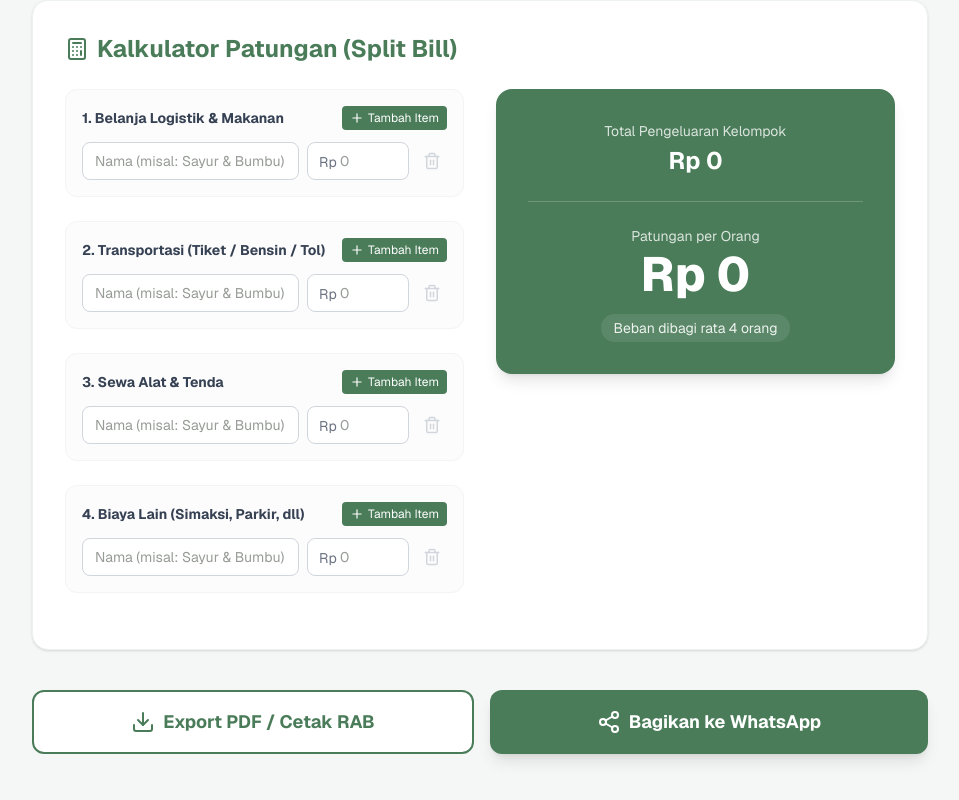
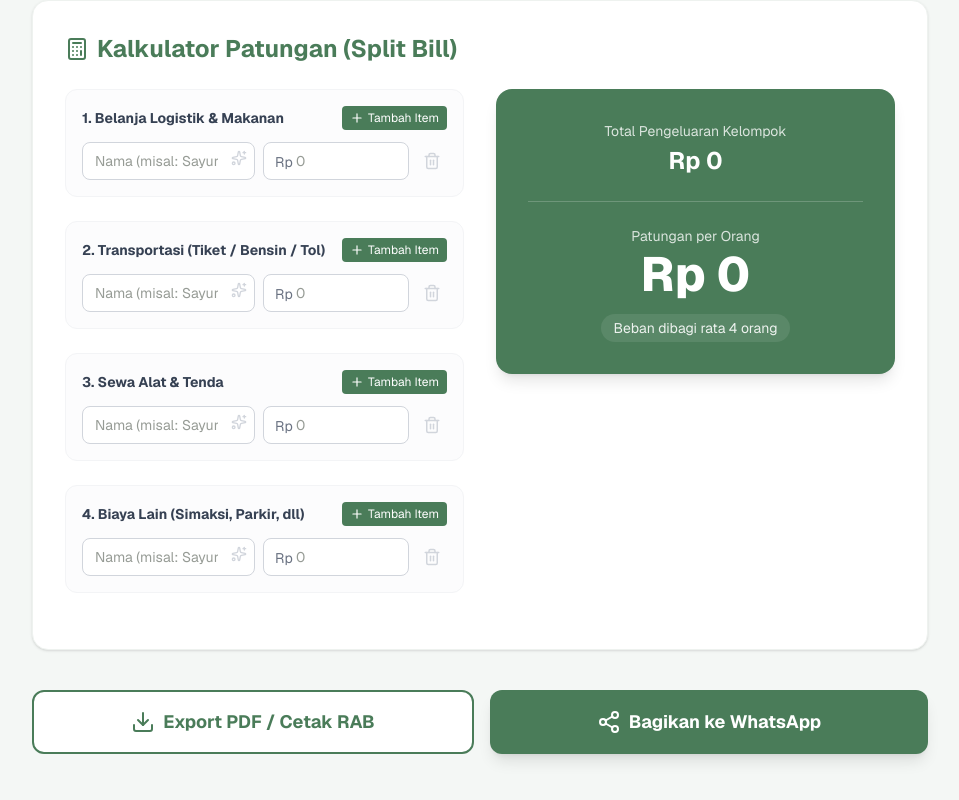
Before and after one commit to fredyyfajarr/freedayz-hiking-estimation, a Next.js app: page / in a window 1280 px wide. Shown: the part 1805-2605 px from the top of the page, without its empty margins (160-1119 px from the left). Built offline with nearby package versions, Linux system fonts and the light colour scheme.

Commit message:
feat: integrate Gemini AI for auto price estimation in split bill

```diff
--- a/package.json
+++ b/package.json
@@ -9,6 +9,7 @@
     "lint": "eslint"
   },
   "dependencies": {
+    "@google/generative-ai": "^0.24.1",
     "html2pdf.js": "^0.14.0",
     "lucide-react": "^1.24.0",
     "next": "16.2.10",
--- /dev/null
+++ b/src/app/api/estimate/route.ts
@@ -0,0 +1,40 @@
+import { NextRequest, NextResponse } from "next/server";
+import { GoogleGenerativeAI } from "@google/generative-ai";
+
+const genAI = new GoogleGenerativeAI(process.env.GEMINI_API_KEY || "");
+
+export async function POST(req: NextRequest) {
+  try {
+    const { itemName } = await req.json();
+
+    if (!itemName) {
+      return NextResponse.json({ error: "Item name is required" }, { status: 400 });
+    }
+
+    if (!process.env.GEMINI_API_KEY) {
+      return NextResponse.json({ error: "API Key not configured" }, { status: 500 });
+    }
+
+    // gemini-1.5-flash is extremely fast and free tier friendly
+    const model = genAI.getGenerativeModel({ model: "gemini-1.5-flash" });
+
+    const prompt = `Anda adalah asisten khusus untuk aplikasi kalkulator pendakian gunung di Indonesia.
+Tugas Anda adalah memperkirakan harga rata-rata/wajar di minimarket atau pasar Indonesia (tahun berjalan) untuk barang berikut: "${itemName}".
+ATURAN SANGAT KETAT:
+1. Anda HANYA boleh membalas dengan ANGKA SAJA (tanpa titik, koma, huruf, atau simbol mata uang).
+2. Jika barang tidak spesifik (misal: "tenda"), berikan tebakan harga rata-rata sewa per hari atau harga beli murah, namun hanya dalam bentuk angka.
+3. Misalnya, jika perkiraan harga adalah Rp 45.000, balas persis: 45000`;
+
+    const result = await model.generateContent(prompt);
+    const responseText = result.response.text();
+
+    // Clean the response: remove any non-digit characters to ensure strict numeric output
+    const numericMatch = responseText.replace(/[^0-9]/g, '');
+    const estimatedPrice = parseInt(numericMatch, 10) || 0;
+
+    return NextResponse.json({ price: estimatedPrice });
+  } catch (error: any) {
+    console.error("Gemini API Error:", error);
+    return NextResponse.json({ error: "Failed to estimate price" }, { status: 500 });
+  }
+}
--- a/src/app/page.tsx
+++ b/src/app/page.tsx
@@ -59,8 +59,14 @@ export default function Home() {
       + formatBillList("Alat & Tenda", splitBill.equipment)
       + formatBillList("Lain-lain", splitBill.misc);
 
+    const validTransportCount = typeof transportCount === "number" ? transportCount : 1;
+    const transportTotal = sumCategory(splitBill.transport);
+    const transportInfoWA = transportTotal > 0
+      ? `\n_💡 Info: Patungan bensin per ${transportType} = ${formatRupiah(transportTotal / validTransportCount)} (dibagi rata penumpang di dalamnya)_\n`
+      : "";
+
     const splitBillSection = billDetails
-      ? `*Rincian Split Bill / Patungan:*\n${billDetails}\n*Total Biaya Kelompok: ${formatRupiah(totalSharedCost)}*\n*Patungan Per Orang: ${formatRupiah(costPerPerson)}*\n\n`
+      ? `*Rincian Split Bill / Patungan:*\n${billDetails}${transportInfoWA}\n*Total Biaya Kelompok: ${formatRupiah(totalSharedCost)}*\n*Patungan Per Orang: ${formatRupiah(costPerPerson)}*\n\n`
       : `*Estimasi Patungan (Ptpt):*\nBelum ada rincian biaya yang dimasukkan.\n\n`;
 
     const text = `*Rencana Pendakian ${mountainName || "Gunung"} (${mode})*\nPeserta: ${safeParticipants} Orang\nDurasi: ${actualDuration} Hari\n\n`
@@ -115,6 +121,8 @@ export default function Home() {
             totalSharedCost={totalSharedCost}
             costPerPerson={costPerPerson}
             participants={participants}
+            transportType={transportType}
+            transportCount={transportCount}
             formatRupiah={formatRupiah}
           />
         </div>
--- a/src/components/SplitBill.tsx
+++ b/src/components/SplitBill.tsx
@@ -1,4 +1,5 @@
-import { Calculator, Trash2, Plus } from "lucide-react";
+import { Calculator, Trash2, Plus, Sparkles, Loader2 } from "lucide-react";
+import { useState } from "react";
 
 export interface BillItem {
   id: string;
@@ -19,16 +20,26 @@ interface SplitBillProps {
   totalSharedCost: number;
   costPerPerson: number;
   participants: number | "";
+  transportType: string;
+  transportCount: number | "";
   formatRupiah: (n: number) => string;
 }
 
-export default function SplitBill({
-  splitBill, setSplitBill,
-  totalSharedCost, costPerPerson, participants, formatRupiah
-}: SplitBillProps) {
-  const safeParticipants = typeof participants === "number" ? participants : 1;
+const BillSection = ({
+  title,
+  category,
+  splitBill,
+  setSplitBill,
+  formatRupiah
+}: {
+  title: string,
+  category: keyof SplitBillData,
+  splitBill: SplitBillData,
+  setSplitBill: React.Dispatch<React.SetStateAction<SplitBillData>>,
+  formatRupiah: (n: number) => string
+}) => {
+  const [loadingItems, setLoadingItems] = useState<Record<string, boolean>>({});
 
-  const BillSection = ({ title, category }: { title: string, category: keyof SplitBillData }) => {
   const items = splitBill[category];
 
   const addItem = () => {
@@ -52,6 +63,28 @@ export default function SplitBill({
     }));
   };
 
+  const estimatePrice = async (id: string, itemName: string) => {
+    if (!itemName.trim()) return;
+
+    setLoadingItems(prev => ({ ...prev, [id]: true }));
+    try {
+      const res = await fetch('/api/estimate', {
+        method: 'POST',
+        headers: { 'Content-Type': 'application/json' },
+        body: JSON.stringify({ itemName })
+      });
+      const data = await res.json();
+
+      if (data.price !== undefined && data.price > 0) {
+        updateItem(id, 'price', data.price);
+      }
+    } catch (err) {
+      console.error(err);
+    } finally {
+      setLoadingItems(prev => ({ ...prev, [id]: false }));
+    }
+  };
+
   const categoryTotal = items.reduce((acc, curr) => acc + (Number(curr.price) || 0), 0);
 
   return (
@@ -65,26 +98,36 @@ export default function SplitBill({
       <div className="space-y-2">
         {items.map((item) => (
           <div key={item.id} className="flex gap-2 items-center">
+            <div className="relative flex-1">
               <input
                 type="text"
                 placeholder="Nama (misal: Sayur & Bumbu)"
                 value={item.name}
                 onChange={e => updateItem(item.id, 'name', e.target.value)}
-                className="flex-1 px-3 py-2 border border-gray-300 rounded-lg focus:ring-2 focus:ring-[var(--color-brand)] outline-none text-sm bg-white"
+                className="w-full px-3 py-2 pr-9 border border-gray-300 rounded-lg focus:ring-2 focus:ring-[var(--color-brand)] outline-none text-sm bg-white transition-all"
               />
+              <button
+                onClick={() => estimatePrice(item.id, item.name)}
+                disabled={!item.name || loadingItems[item.id]}
+                title="Tebak Harga Pakai AI"
+                className="absolute right-2 top-2 text-[var(--color-brand)] hover:text-[var(--color-brand-hover)] disabled:text-gray-300 disabled:cursor-not-allowed transition-all"
+              >
+                {loadingItems[item.id] ? <Loader2 size={16} className="animate-spin" /> : <Sparkles size={16} />}
+              </button>
+            </div>
             <div className="relative w-2/5">
               <span className="absolute left-3 top-2.5 text-gray-500 text-sm">Rp</span>
               <input
                 type="number" min="0" placeholder="0"
                 value={item.price}
                 onChange={e => updateItem(item.id, 'price', e.target.value === "" ? "" : Number(e.target.value))}
-                  className="w-full pl-8 pr-3 py-2 border border-gray-300 rounded-lg focus:ring-2 focus:ring-[var(--color-brand)] outline-none text-sm bg-white"
+                className="w-full pl-8 pr-3 py-2 border border-gray-300 rounded-lg focus:ring-2 focus:ring-[var(--color-brand)] outline-none text-sm bg-white transition-all"
               />
             </div>
             <button
               onClick={() => removeItem(item.id)}
               disabled={items.length === 1}
-                className={`p-1.5 rounded ${items.length === 1 ? 'text-gray-300 cursor-not-allowed' : 'text-red-500 hover:bg-red-50'}`}
+              className={`p-1.5 rounded transition-all ${items.length === 1 ? 'text-gray-300 cursor-not-allowed' : 'text-red-500 hover:bg-red-50'}`}
             >
               <Trash2 size={18} />
             </button>
@@ -100,6 +143,13 @@ export default function SplitBill({
   );
 };
 
+export default function SplitBill({
+  splitBill, setSplitBill,
+  totalSharedCost, costPerPerson, participants,
+  transportType, transportCount, formatRupiah
+}: SplitBillProps) {
+  const safeParticipants = typeof participants === "number" ? participants : 1;
+
   return (
     <section className="bg-white rounded-2xl shadow-sm border border-[var(--color-surface-hover)] p-6 md:p-8">
       <h3 className="text-2xl font-bold mb-6 flex items-center gap-2 text-[var(--color-brand)]">
@@ -108,10 +158,33 @@ export default function SplitBill({
 
       <div className="grid grid-cols-1 md:grid-cols-2 gap-8 items-start">
         <div className="space-y-4">
-          <BillSection title="1. Belanja Logistik & Makanan" category="logistics" />
-          <BillSection title="2. Transportasi (Tiket / Bensin / Tol)" category="transport" />
-          <BillSection title="3. Sewa Alat & Tenda" category="equipment" />
-          <BillSection title="4. Biaya Lain (Simaksi, Parkir, dll)" category="misc" />
+          <BillSection title="1. Belanja Logistik & Makanan" category="logistics" splitBill={splitBill} setSplitBill={setSplitBill} formatRupiah={formatRupiah} />
+
+          <div className="mb-6">
+            <BillSection title="2. Transportasi (Tiket / Bensin / Tol)" category="transport" splitBill={splitBill} setSplitBill={setSplitBill} formatRupiah={formatRupiah} />
+            {(() => {
+              const transportTotal = splitBill.transport.reduce((acc, curr) => acc + (Number(curr.price) || 0), 0);
+              if (transportTotal > 0 && transportCount) {
+                const validCount = typeof transportCount === "number" ? transportCount : 1;
+                const costPerVehicle = transportTotal / validCount;
+                const peoplePerVehicle = safeParticipants / validCount;
+                const roundedPeople = Number.isInteger(peoplePerVehicle) ? peoplePerVehicle : peoplePerVehicle.toFixed(1);
+                return (
+                  <div className="bg-blue-50/80 p-4 rounded-xl -mt-4 border border-blue-100 text-sm text-blue-900 shadow-sm relative z-10">
+                    <span className="font-bold flex items-center gap-1 mb-1 text-[var(--color-brand)]">💡 Info Patungan {transportType}</span>
+                    <p className="leading-relaxed opacity-90">
+                      Beban bensin/tiket untuk 1 unit kendaraan adalah <b>{formatRupiah(costPerVehicle)}</b>.<br/>
+                      Asumsi 1 kendaraan diisi {roundedPeople} orang, maka masing-masing penumpang di kendaraan tersebut patungan sebesar <b>{formatRupiah(costPerVehicle / peoplePerVehicle)}</b>.
+                    </p>
+                  </div>
+                );
+              }
+              return null;
+            })()}
+          </div>
+
+          <BillSection title="3. Sewa Alat & Tenda" category="equipment" splitBill={splitBill} setSplitBill={setSplitBill} formatRupiah={formatRupiah} />
+          <BillSection title="4. Biaya Lain (Simaksi, Parkir, dll)" category="misc" splitBill={splitBill} setSplitBill={setSplitBill} formatRupiah={formatRupiah} />
         </div>
 
         <div className="bg-[var(--color-brand)] text-white p-6 md:p-8 rounded-2xl flex flex-col justify-center items-center shadow-lg sticky top-6">
```
Also changed, not shown: 1 other file (tests, documents, lock files or other folders). Lines whose indentation alone changed are shown as unchanged.
